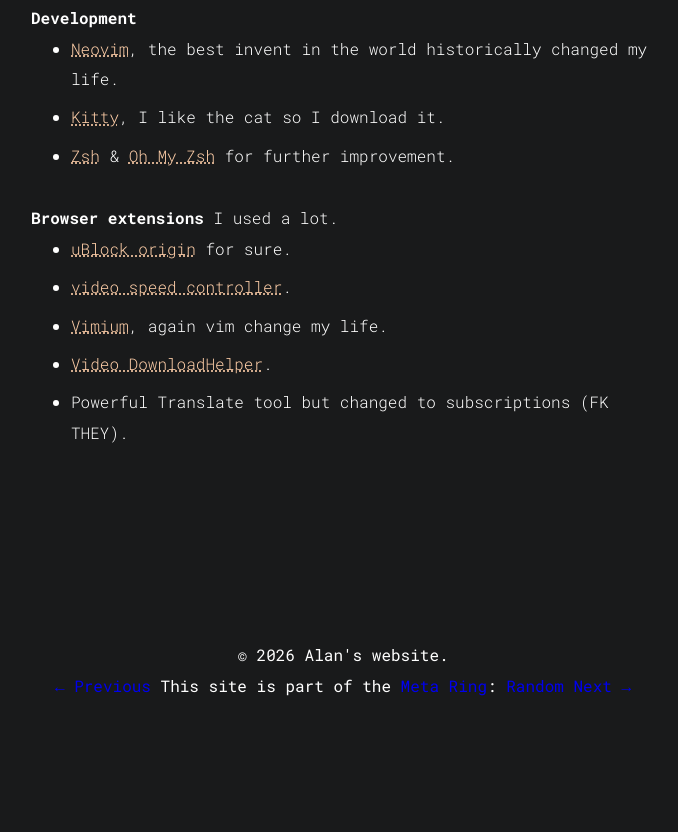
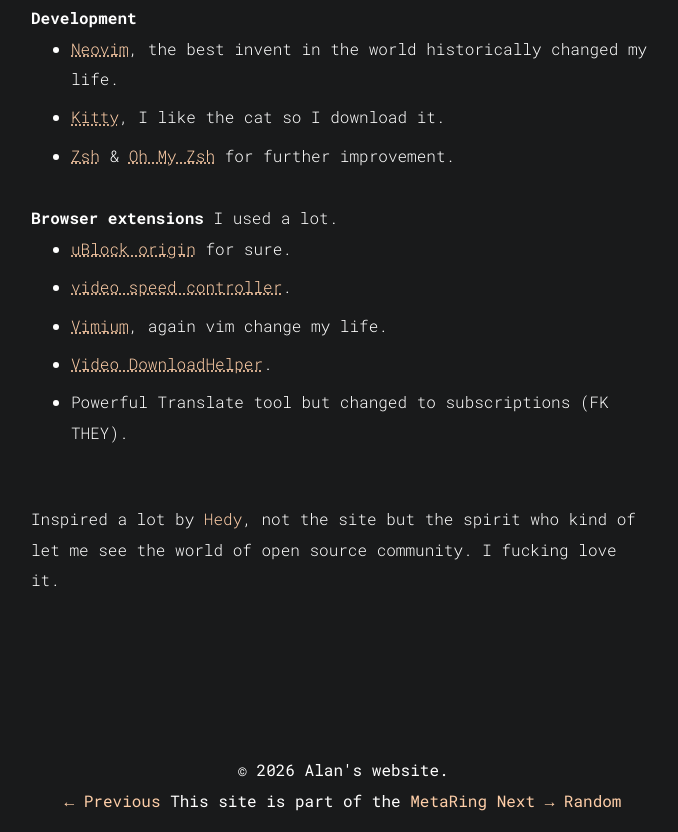
Before and after one commit to OREOREOREOREORE/me, a website: page index.html in a window 1280 px wide. Shown: the part 1594-2426 px from the top of the page, without its empty margins (297-975 px from the left). Before the commit the page ends 2311 px from the top, so only its background shows below. Drawn offline with Linux system fonts and the light colour scheme.

Commit message:
fix: adjust some fix and add special thanks

```diff
--- a/index.html
+++ b/index.html
@@ -111,7 +111,11 @@
 			<li>Powerful Translate tool but changed to subscriptions (FK THEY).</li>
 		</ul>
 
+	</section>
 
+	<section class="wrapper">
+		Inspired a lot by <a href="https://home.hedy.dev/">Hedy</a>, not the site but the spirit who kind of let me see the world of open source community.
+		I fucking love it.
 	</section>
 
 
@@ -119,9 +123,9 @@
 		 &copy; 2026  Alan's website.<br>
 		 <span style="text-align: center;">
 			 <a href="https://meta-ring.hedy.dev/previous">← Previous</a>
-			  This site is part of the <a href="https://meta-ring.hedy.dev/">Meta Ring</a>:
-			  <a href="https://meta-ring.hedy.dev/random">Random</a>
-			  <a href="https://meta-ring.hedy.dev/next">Next →</a>
+			 This site is part of the <a href="https://meta-ring.hedy.dev/">MetaRing</a>
+			 <a href="https://meta-ring.hedy.dev/next">Next →</a>
+			 <a href="https://meta-ring.hedy.dev/random">Random</a>
 		 </span>
 	</footer>
 
--- a/styles/style.css
+++ b/styles/style.css
@@ -77,6 +77,11 @@ hr {
     border: dotted;
 }
 
+a{
+    color: var(--clr-light);
+    text-decoration: underline dotted;
+}
+
 @keyframes fadeIn{
     from{ opacity: 0; transform: translateY(8px); }
     to  { opacity: 1; transform: translateY(0); }
```
